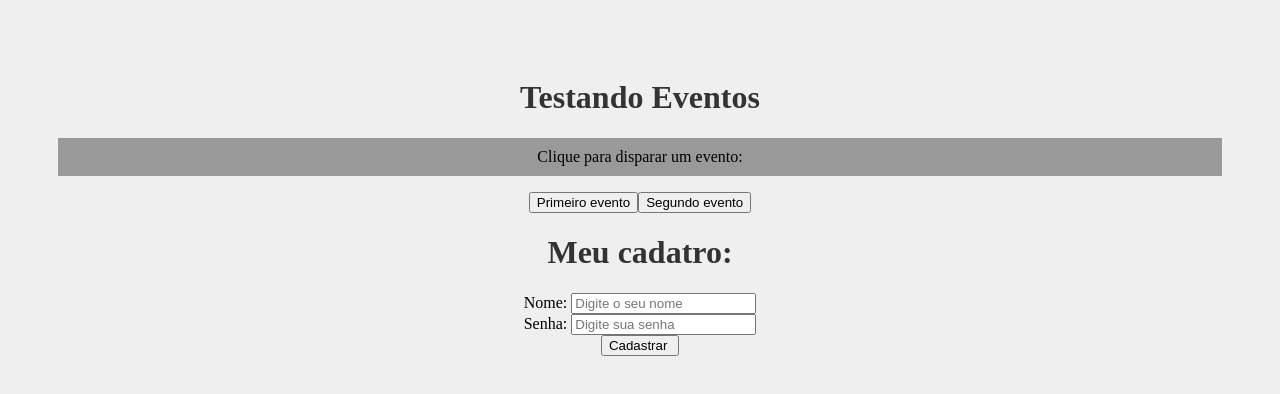
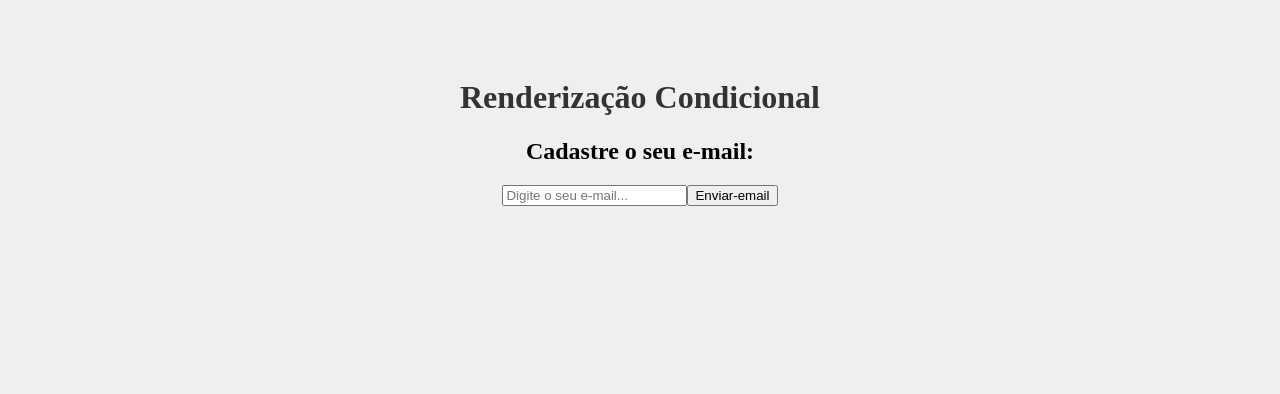
Before and after one commit to willyoliv/react_app_hora_de_codar, a React (Create React App) app: page / in a window 1280 px wide. Shown: the top 394 px of the page. Built offline with nearby package versions, Linux system fonts and the light colour scheme.

Commit message:
Subindo alterações da aula #12

```diff
--- a/src/App.jsx
+++ b/src/App.jsx
@@ -1,13 +1,11 @@
 import './App.css';
-import Evento from './components/Evento';
-import Form from './components/Form';
+import Condicional from './components/Condicional';
 
 function App() {
   return (
     <div className="App">
-      <h1>Testando Eventos</h1>
-      <Evento numero="1" />
-      <Form />
+      <h1>Renderização Condicional</h1>
+      <Condicional />
     </div>
   );
 }
--- /dev/null
+++ b/src/components/Condicional.js
@@ -0,0 +1,40 @@
+import { useState } from "react";
+
+function Condicional() {
+  const [email, setEmail] = useState();
+  const [userEmail, setUserEmail] = useState();
+
+  function enviarEmail(e) {
+    e.preventDefault();
+    setUserEmail(email);
+    console.log(userEmail);
+  }
+
+  function limparEmail() {
+    setUserEmail('');
+  }
+
+  return (
+    <div>
+      <h2>Cadastre o seu e-mail:</h2>
+      <form>
+        <input
+          type="email"
+          name="email"
+          id="email"
+          placeholder="Digite o seu e-mail..."
+          onChange={(e) => setEmail(e.target.value)}
+        />
+        <button type="submit" onClick={enviarEmail}>Enviar-email</button>
+        {userEmail && (
+          <div>
+            <p>O e-mail do usuário é: {userEmail}</p>
+            <button onClick={limparEmail}>Limpar e-mail</button>
+          </div>
+        )}
+      </form>
+    </div>
+  );
+}
+
+export default Condicional;
```
Also changed, not shown: src/components/Evento.js (renamed from src/components/Evento.jsx), src/components/Form.js (renamed from src/components/Form.jsx), src/components/Frase.js (renamed from src/components/Frase.jsx), src/components/HelloWorld.js (renamed from src/components/HelloWorld.jsx), src/components/Item.js (renamed from src/components/Item.jsx), src/components/List.js (renamed from src/components/List.jsx), src/components/Pessoa.js (renamed from src/components/Pessoa.jsx), src/components/SayMyName.js (renamed from src/components/SayMyName.jsx), src/components/evento/Button.js (renamed from src/components/evento/Button.jsx).
